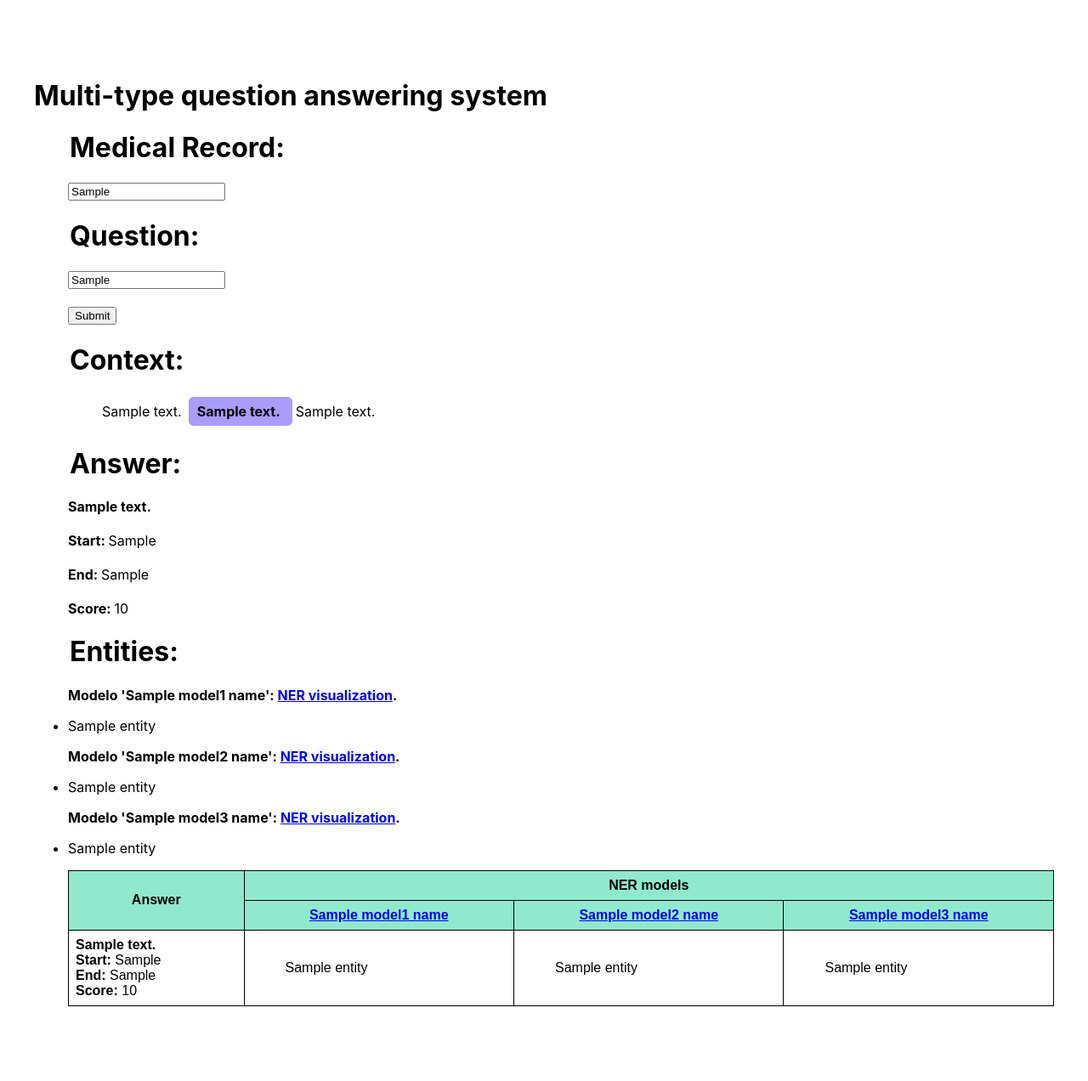
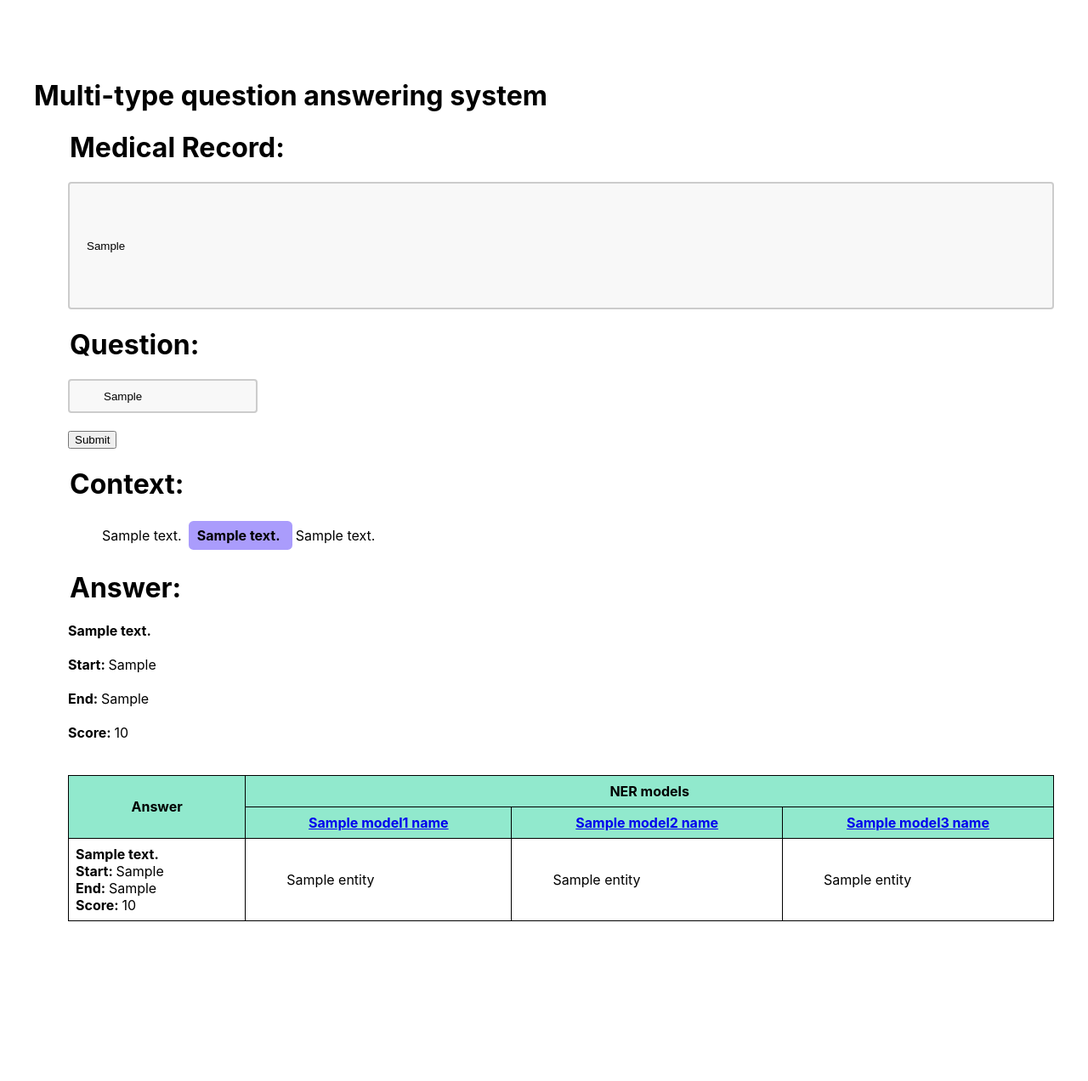
Before and after one commit to ejimenezb/Multi-type-Question-answering-system-based-on-machine-reading-comprehension, a Django app: template multitype_qa_system_app/qa_system/templates/qa_system/form.html in a window 1280 px wide. Shown: the whole page at 85% size. After the commit the page ends 1084 px from the top, so only its background shows below. Run offline with Django 4.2, Linux system fonts and the light colour scheme; the template is opened without the code that fills it: most values are stand-ins (such as "Sample title", 1, 10 or a date in 2020).

Commit message:
Insertando css

```diff
--- /dev/null
+++ b/multitype_qa_system_app/qa_system/static/qa_system/form.css
@@ -0,0 +1,51 @@
+body {
+    font-size: 16px; font-family: '-apple-system', 'BlinkMacSystemFont', 'Segoe UI', Helvetica, Arial, sans-serif, 'Apple Color Emoji', 'Segoe UI Emoji', 'Segoe UI Symbol';
+    padding: 4rem 2rem;
+    direction: ltr;
+}
+table {
+    /*font-family: arial, sans-serif;*/
+    border-collapse: collapse;
+    width: 100%;
+}
+
+td {
+    border: 1px solid #000000;
+    text-align: left;
+    padding: 8px;
+}
+
+th {
+    border: 1px solid #000000;
+    text-align: center;
+    padding: 8px;
+    background-color: #91e9cd;
+}
+
+#information {
+    width: 100%;
+    height: 150px;
+    padding: 12px 20px;
+    box-sizing: border-box;
+    border: 2px solid #ccc;
+    border-radius: 4px;
+    background-color: #f8f8f8;
+    resize: none;
+}
+
+#question {
+
+    height: 40px;
+    padding-left: 40px;
+    box-sizing: border-box;
+    border: 2px solid #ccc;
+    border-radius: 4px;
+    background-color: #f8f8f8;
+    resize: none;
+    background-image: white url("images/searchicon.png") no-repeat;
+    background-position: 10px 10px;
+    transition-timing-function: width 2s ease-in-out;
+}
+#question:focus {
+    width: 40%;
+}
--- a/multitype_qa_system_app/qa_system/templates/qa_system/form.html
+++ b/multitype_qa_system_app/qa_system/templates/qa_system/form.html
@@ -1,32 +1,15 @@
+{% load static %}
 <!DOCTYPE html>
 <html lang="en">
 <head>
     <meta charset="UTF-8">
     <meta http-equiv="X-UA-Compatible" content="IE=edge">
     <meta name="viewport" content="width=device-width, initial-scale=1.0">
+    {% comment %} <link rel="stylesheet" href="{% static 'qa_system/reset.css' %}"> {% endcomment %}
+    <link rel="stylesheet" href="{% static 'qa_system/form.css' %}">
     <title>Multi-type question answering system</title>
-    <style>
-        table {
-          font-family: arial, sans-serif;
-          border-collapse: collapse;
-          width: 100%;
-        }
-
-        td {
-          border: 1px solid #000000;
-          text-align: left;
-          padding: 8px;
-        }
-
-        th {
-            border: 1px solid #000000;
-            text-align: center;
-            padding: 8px;
-            background-color: #91e9cd;
-        }
-    </style>
 </head>
-<body style="font-size: 16px; font-family: -apple-system, BlinkMacSystemFont, 'Segoe UI', Helvetica, Arial, sans-serif, 'Apple Color Emoji', 'Segoe UI Emoji', 'Segoe UI Symbol'; padding: 4rem 2rem; direction: ltr">
+<body>
     <div>
         <h1>Multi-type question answering system</h1>
     </div>
@@ -39,10 +22,10 @@
             </div>
             <div>
                 {% if information_cache %}
-                    <input type="text", name='textfield', value={{information_cache}}>
+                    <input type="text", id="information", name='textfield', value={{information_cache}}>
                 {% endif %}
                 {% if not information_cache %}
-                    <input type="text", name='textfield' placeholder="Write medical report">
+                    <input type="text", id="information", name='textfield' placeholder="Write medical report">
                 {% endif %}
             </div>
             <div>
@@ -50,10 +33,10 @@
             </div>
             <div>
                 {% if question_cache %}
-                    <input type="text", name='questionfield', value={{question_cache}}>
+                    <input type="text", id="question", name='questionfield', value={{question_cache}}>
                 {% endif %}
                 {% if not question_cache %}
-                    <input type="text", name='questionfield' placeholder="Write question">
+                    <input type="text", id="question", name='questionfield' placeholder="Search...">
                 {% endif %}
             </div>
             <br>
@@ -101,31 +84,8 @@
                         <strong>Score: </strong>{{score}}
                     </div>
                 </div>
-                <div>
-                    <div>
-                        <legend><h1>Entities:</h1></legend>
-                    </div>
-                    <div>
-                        <div>
-                            <strong>Modelo '{{model1_name}}': <a href="{% url 'qa_system:displacy1_view' %}" target="_blank" rel="noopener noreferrer">NER visualization</a>.</strong>
-                            {% for entity in entities1 %}
-                                <li><p>{{entity}}</p></li>
-                            {% endfor %}
-                        </div>
-                        <div>
-                            <strong>Modelo '{{model2_name}}': <a href="{% url 'qa_system:displacy2_view' %}" target="_blank" rel="noopener noreferrer">NER visualization</a>.</strong>
-                                {% for entity in entities2 %}
-                                    <li><p>{{entity}}</p></li>
-                                {% endfor %}
-                        </div>
-                        <div>
-                            <strong>Modelo '{{model3_name}}': <a href="{% url 'qa_system:displacy3_view' %}" target="_blank" rel="noopener noreferrer">NER visualization</a>.</strong>
-                            {% for entity in entities3 %}
-                                <li><p>{{entity}}</p></li>
-                            {% endfor %}
-                        </div>
-                    </div>
-                </div>
+                <br>
+                <br>
 
                 <table class="default">
 
```
Also changed, not shown: multitype_qa_system_app/qa_system/static/qa_system/reset.css (added, +48 -0 lines), multitype_qa_system_app/qa_system/static/qa_system/images/searchicon.png (added).
